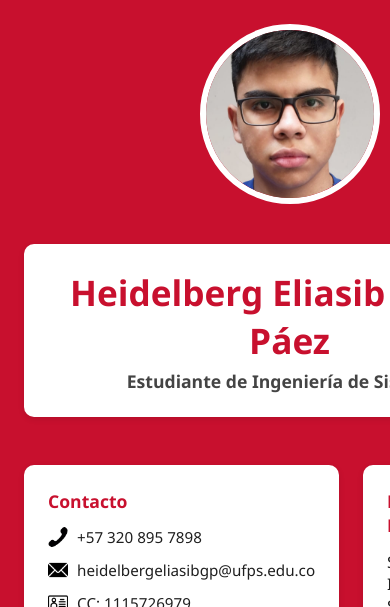
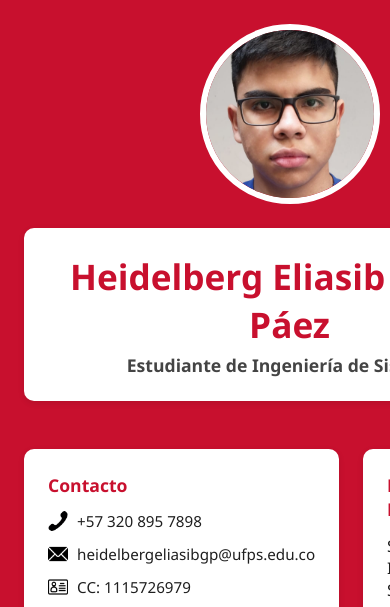
Before and after one commit to HEGP333/My_Cv, a plain HTML site: page index.html in a window 390 px wide. Shown: the top 607 px of the page. Drawn offline with Linux system fonts and the light colour scheme.

Commit message:
Arreglo del Arreglo Final xd

```diff
--- a/css/style.css
+++ b/css/style.css
@@ -169,16 +169,15 @@ body {
 
   .top-section {
     flex-direction: column;
-    align-items: center;
     text-align: center;
   }
 
   .profile-pic {
-    margin: 0;
+    margin-left: 0;
   }
 
   .header {
-    margin: 1em 0 0
+    margin-left: 0;
   }
 
   .sidebar, .main {
```
